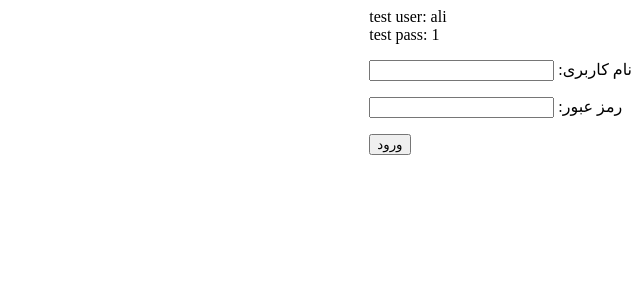
After one commit to DarjaGFX/GroupWeb, a Django app: page /login/ in a window 1280 px wide. The commit adds this page. Shown: the top 300 px of the page, without its empty margins (640-1280 px from the left). Run offline with Django 3.2, Linux system fonts and the light colour scheme.

Commit message:
Site panel Login

```diff
--- a/blog/forms.py
+++ b/blog/forms.py
@@ -1,4 +1,5 @@
 from django import forms
+from django.forms import PasswordInput
 from .models import *
 
 class form_Group(forms.ModelForm):
@@ -6,10 +7,16 @@ class form_Group(forms.ModelForm):
         model  = NarGroups
         fields = ['Name','description']
 
-# class form_SignUp(forms.ModelForm):
-#     class Meta:
-#         model  = members
-#         fields = ["email","password","DisplayUserName"]
+class form_SignUp(forms.Form):
+    user    = models.ForeignKey(User , related_name = 'member_user' , on_delete = models.CASCADE)
+    Token   = models.CharField(max_length=20 , unique = True , default = CreateToken() )
+    propic  = models.ImageField()
+
+class form_login(forms.Form):
+    user            = forms.CharField(max_length = 30 , label ='نام کاربری')
+    password        = forms.CharField(max_length = 30 , label ='رمز عبور' , widget = PasswordInput)
+    class Meta:
+        fields = ['user','password']
 
 class form_comment(forms.ModelForm):
     class Meta:
--- /dev/null
+++ b/blog/templates/blog/panel/login.html
@@ -0,0 +1,14 @@
+{% extends "blog/base.html" %}
+
+{% block title %}ورود{% endblock %}
+
+{% block content %}
+test user:
+ali</br>
+test pass:
+1
+        <form method="POST" action=""> {% csrf_token %}
+			{{form.as_p}}
+			<input type="submit" value="ورود" />
+        </form>
+{% endblock %}
--- a/blog/urls.py
+++ b/blog/urls.py
@@ -11,6 +11,7 @@ urlpatterns = [
     # WebSite views
     url(r'^$', views.post_list , name = 'post_list'),
     url(r'^(?P<idd>\d+)/$',views.post_detail, name = 'post_detail'),
+    url(r'^login/$',views.login_panel, name = 'login_panel'),
 
 
 
--- a/blog/views.py
+++ b/blog/views.py
@@ -66,6 +66,20 @@ def post_detail(request,idd):
         new_comment , created = Comment.objects.get_or_create( member = mmbr , Text = text , post = post[0] )
     return render(request,'blog/post/detail.html',{'post':post[0],'comments':comments , 'form':form})
 
+@csrf_exempt
+def login_panel(request):
+    form = form_login(request.POST or None)
+    if form.is_valid():
+        Email = form.cleaned_data['user']
+        password = form.cleaned_data['password']
+        try:
+            user = User.objects.get(username = Email)
+            if check_password(password , user.password):
+                return render(request , 'blog/post/list.html')
+        except:
+            return render(request , 'blog/post/detail.html')
+    else:
+        return render(request , 'blog/panel/login.html' , {'form':form})
 
 
 # ########## #
@@ -80,7 +94,7 @@ def Narlogin(request):
     if is_Email_format(email):
         user = User.objects.filter(email= email.lower() )
         if len(user)>0 and check_password(PassWord , user[0].password):
-            if user[0].is_active:
+            if user[0].is_active and user[0].is_authenticated():
                 return JsonResponse({'Status':'0x0000','Token':members.objects.get(user = user[0]).Token, },encoder=JSONEncoder)
             else:
                 return JsonResponse({'Status':'0x000F' },encoder=JSONEncoder)
@@ -139,7 +153,10 @@ def NarSignUp(request):
                         new_member.save()
                 except:
                     pass
-                return JsonResponse({'Status':'0x0000',},encoder=JSONEncoder)
+                if new_user.is_authenticated():
+                    return JsonResponse({'Status':'0x0000',},encoder=JSONEncoder)
+                else:
+                    return JsonResponse({'Status':'0x0003',},encoder=JSONEncoder)
         else:
             return JsonResponse({'Status':'0x0010',},encoder=JSONEncoder)
     else:
```
Also changed, not shown: blog/templates/blog/base.html (line endings or trailing spaces).
